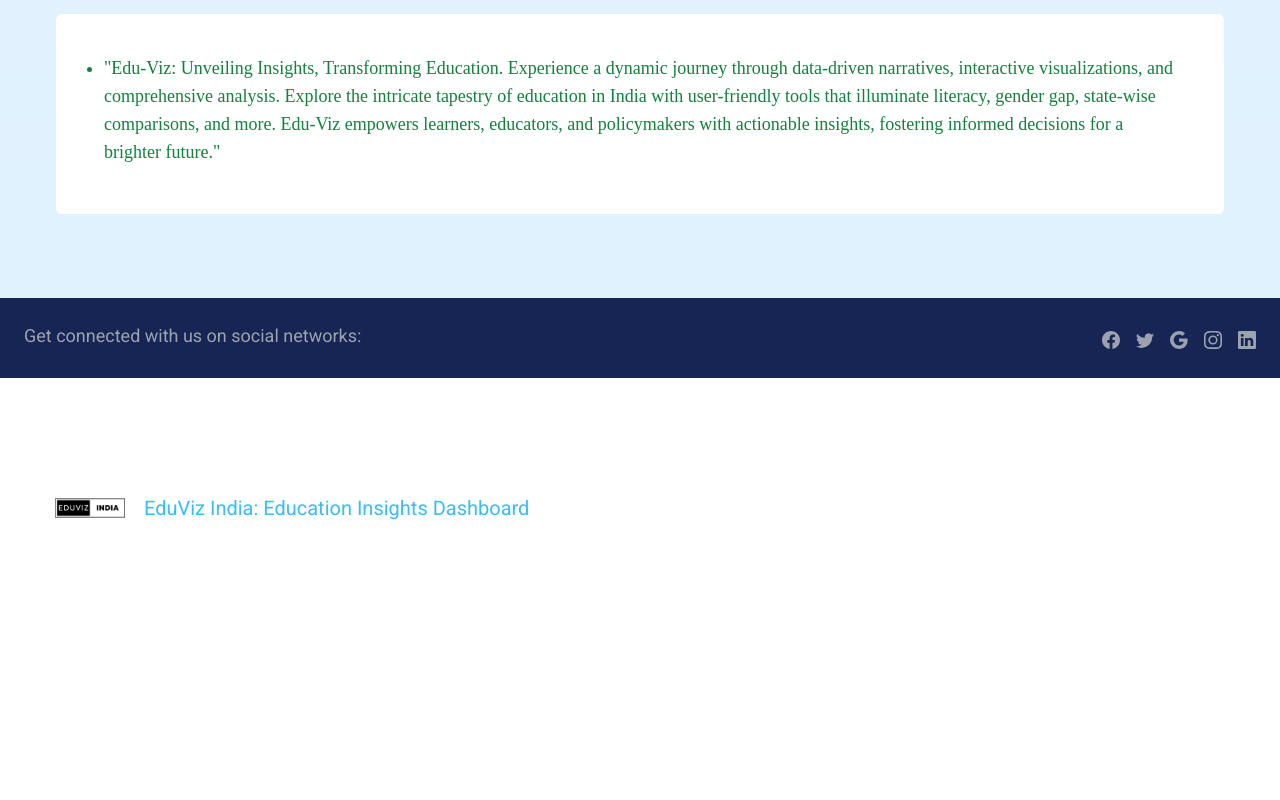
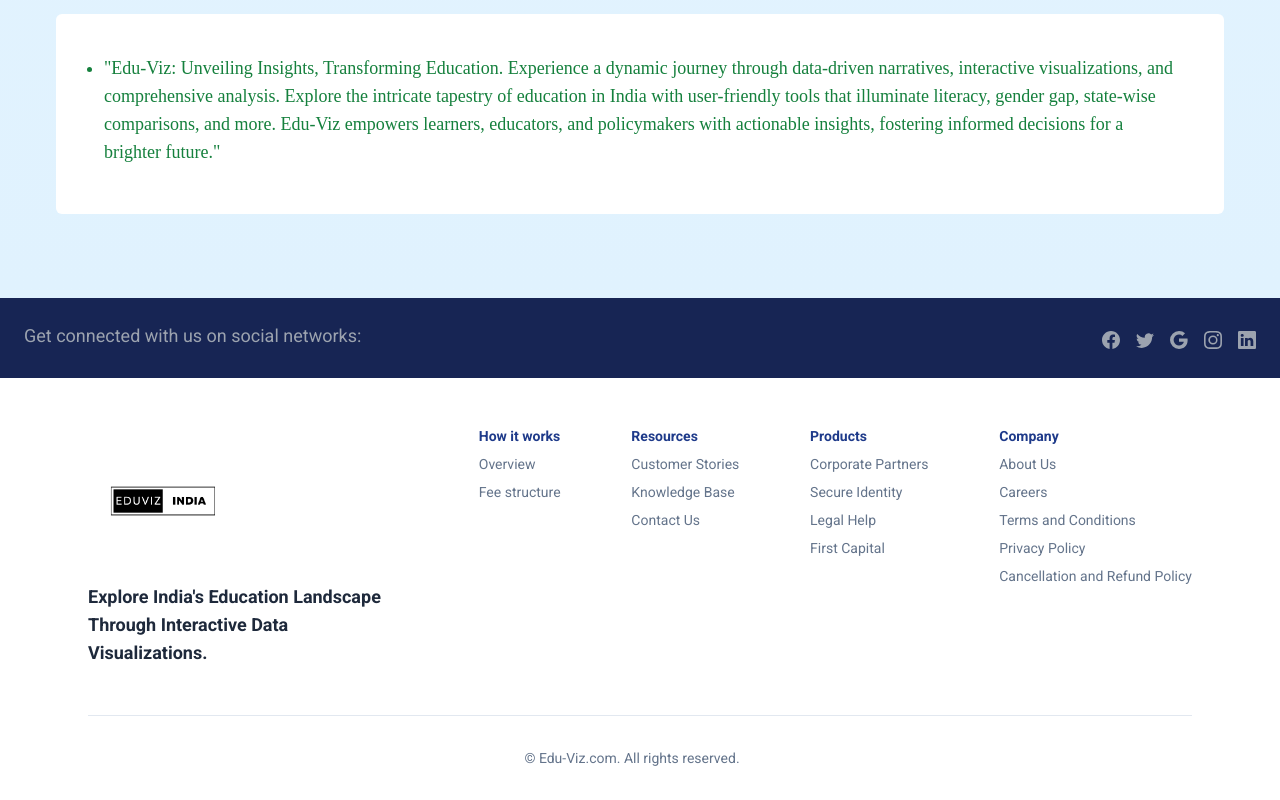
Before and after one commit to pirate08/edu-viz, a Next.js app: page / in a window 1280 px wide. Shown: the part 4824-5624 px from the top of the page. Before the commit the page ends 5462 px from the top, so only its background shows below. Built offline with nearby package versions, Linux system fonts and the light colour scheme.

Commit message:
Home Page is all ready...

```diff
--- a/components/Footer.jsx
+++ b/components/Footer.jsx
@@ -1,53 +1,236 @@
+import Link from 'next/link';
 import React from 'react';
-import {
-  BsFacebook,
-  BsTwitter,
-  BsGoogle,
-  BsInstagram,
-  BsLinkedin,
-} from 'react-icons/bs';
 import Image from 'next/image';
 
-const Footer = () => {
+function Footer() {
   return (
-    <div>
-      <div className='h-20 w-full bg-blue-950 text-gray-400'>
-        {/* Connection-- */}
-        <div className='flex flex-wrap items-center justify-center md:justify-between py-3 px-3 md:px-6 md:py-6'>
-          <h1 className='text-lg'>Get connected with us on social networks:</h1>
-          {/* --Icons-- */}
-          <div className='flex items-center gap-4 mt-2 cursor-pointer text-lg'>
-            <BsFacebook />
-            <BsTwitter />
-            <BsGoogle />
-            <BsInstagram />
-            <BsLinkedin />
+    <footer>
+      <div className='max-w-6xl mx-auto px-4 sm:px-6'>
+        {/* Top area: Blocks */}
+        <div className='flex flex-col md:flex-row justify-between sm:grid-cols-12 gap-8 py-8 md:py-12'>
+          {/* 1st block */}
+          <div className='sm:col-span-12 lg:col-span-4 lg:max-w-xs'>
+            <div>
+              {/* Logo */}
+              <Link
+                href='/'
+                className='inline-flex text-blue-600 transition duration-150 ease-in-out'
+                aria-label='Cruip'>
+                <Image
+                  src='/nav-img-removebg.png'
+                  alt='logo'
+                  width={150}
+                  height={150}
+                />
+              </Link>
+            </div>
+            <div className='text-lg font-bold text-slate-800'>
+              Explore India's Education Landscape Through Interactive Data
+              Visualizations.
+            </div>
+          </div>
+
+          {/* 2nd block */}
+          <div className='sm:col-span-6 md:col-span-3 lg:col-span-2'>
+            <h6 className='text-sm text-blue-900 font-semibold mb-2'>
+              How it works
+            </h6>
+            <ul className='text-sm font-medium space-y-2'>
+              <li>
+                <Link
+                  href='#'
+                  className='text-slate-500 hover:text-blue-600 transition duration-150 ease-in-out'>
+                  Overview
+                </Link>
+              </li>
+              <li>
+                <Link
+                  href='#'
+                  className='text-slate-500 hover:text-blue-600 transition duration-150 ease-in-out'>
+                  Fee structure
+                </Link>
+              </li>
+            </ul>
+          </div>
+
+          {/* 3rd block */}
+          <div className='sm:col-span-6 md:col-span-3 lg:col-span-2'>
+            <h6 className='text-sm text-blue-900 font-semibold mb-2'>
+              Resources
+            </h6>
+            <ul className='text-sm font-medium space-y-2'>
+              <li>
+                <Link
+                  href='#'
+                  className='text-slate-500 hover:text-blue-600 transition duration-150 ease-in-out'>
+                  Customer Stories
+                </Link>
+              </li>
+              <li>
+                <Link
+                  href='#'
+                  className='text-slate-500 hover:text-blue-600 transition duration-150 ease-in-out'>
+                  Knowledge Base
+                </Link>
+              </li>
+              <li>
+                <Link
+                  href='#'
+                  className='text-slate-500 hover:text-blue-600 transition duration-150 ease-in-out'>
+                  Contact Us
+                </Link>
+              </li>
+            </ul>
+          </div>
+
+          {/* 4th block */}
+          <div className='sm:col-span-6 md:col-span-3 lg:col-span-2'>
+            <h6 className='text-sm text-blue-900 font-semibold mb-2'>
+              Products
+            </h6>
+            <ul className='text-sm font-medium space-y-2'>
+              <li>
+                <Link
+                  href='#'
+                  className='text-slate-500 hover:text-blue-600 transition duration-150 ease-in-out'>
+                  Corporate Partners
+                </Link>
+              </li>
+              <li>
+                <Link
+                  href='#'
+                  className='text-slate-500 hover:text-blue-600 transition duration-150 ease-in-out'>
+                  Secure Identity
+                </Link>
+              </li>
+              <li>
+                <Link
+                  href='#'
+                  className='text-slate-500 hover:text-blue-600 transition duration-150 ease-in-out'>
+                  Legal Help
+                </Link>
+              </li>
+              <li>
+                <Link
+                  href='#'
+                  className='text-slate-500 hover:text-blue-600 transition duration-150 ease-in-out'>
+                  First Capital
+                </Link>
+              </li>
+            </ul>
+          </div>
+
+          {/* 5th block */}
+          <div className='sm:col-span-6 md:col-span-3 lg:col-span-2'>
+            <h6 className='text-sm text-blue-900 font-semibold mb-2'>
+              Company
+            </h6>
+            <ul className='text-sm font-medium space-y-2'>
+              <li>
+                <Link
+                  href='/about'
+                  className='text-slate-500 hover:text-blue-600 transition duration-150 ease-in-out'>
+                  About Us
+                </Link>
+              </li>
+              <li>
+                <Link
+                  href='#'
+                  className='text-slate-500 hover:text-blue-600 transition duration-150 ease-in-out'>
+                  Careers
+                </Link>
+              </li>
+              <li>
+                <Link
+                  href='/terms-conditions'
+                  className='text-slate-500 hover:text-blue-600 transition duration-150 ease-in-out'>
+                  Terms and Conditions
+                </Link>
+              </li>
+              <li>
+                <Link
+                  href='/privacy-policy'
+                  className='text-slate-500 hover:text-blue-600 transition duration-150 ease-in-out'>
+                  Privacy Policy
+                </Link>
+              </li>
+              <li>
+                <Link
+                  href='/refund-policy'
+                  className='text-slate-500 hover:text-blue-600 transition duration-150 ease-in-out'>
+                  Cancellation and Refund Policy
+                </Link>
+              </li>
+            </ul>
+          </div>
+        </div>
+
+        {/* Bottom area */}
+        <div className='flex items-center justify-center py-6 md:py-8 border-t border-slate-200'>
+          {/* Social links */}
+          {/* <ul className='flex space-x-6 mb-4 md:order-1 md:ml-4 md:mb-0'>
+            <li>
+              <a
+                className='text-blue-500 hover:text-blue-600 transition duration-150 ease-in-out'
+                href='#0'
+                aria-label='Twitter'>
+                <svg
+                  className='w-5 h-5 fill-current'
+                  viewBox='0 0 20 20'
+                  xmlns='http://www.w3.org/2000/svg'>
+                  <path d='M20 3.897c-.75.33-1.5.577-2.333.66A4.4 4.4 0 0 0 19.5 2.33c-.833.495-1.667.825-2.583.99a4.053 4.053 0 0 0-3-1.32c-2.25 0-4.084 1.814-4.084 4.041 0 .33 0 .66.084.907-3.5-.164-6.5-1.814-8.5-4.288C1 3.32.833 3.98.833 4.722c0 1.402.75 2.639 1.834 3.381-.667 0-1.334-.165-1.834-.495v.083c0 1.98 1.417 3.629 3.25 3.958-.333.083-.666.165-1.083.165-.25 0-.5 0-.75-.082.5 1.65 2 2.804 3.833 2.804C4.667 15.608 2.917 16.268 1 16.268c-.333 0-.667 0-1-.082C1.833 17.34 4 18 6.25 18c7.583 0 11.667-6.186 11.667-11.546v-.495c.833-.578 1.5-1.32 2.083-2.062Z' />
+                </svg>
+              </a>
+            </li>
+            <li>
+              <a
+                className='text-blue-500 hover:text-blue-600 transition duration-150 ease-in-out'
+                href='#0'
+                aria-label='Facebook'>
+                <svg
+                  className='w-5 h-5 fill-current'
+                  viewBox='0 0 20 20'
+                  xmlns='http://www.w3.org/2000/svg'>
+                  <path d='M20 10.025C20 4.491 15.52 0 10 0S0 4.491 0 10.025c0 4.852 3.44 8.892 8 9.825v-6.817H6v-3.008h2V7.52a3.508 3.508 0 0 1 3.5-3.509H14v3.008h-2c-.55 0-1 .45-1 1.002v2.005h3v3.008h-3V20c5.05-.501 9-4.772 9-9.975Z' />
+                </svg>
+              </a>
+            </li>
+            <li>
+              <a
+                className='text-blue-500 hover:text-blue-600 transition duration-150 ease-in-out'
+                href='#0'
+                aria-label='Telegram'>
+                <svg
+                  className='w-5 h-5 fill-current'
+                  viewBox='0 0 20 20'
+                  xmlns='http://www.w3.org/2000/svg'>
+                  <path d='M19.96 2.336a.421.421 0 0 0-.291-.308 1.543 1.543 0 0 0-.788.054S1.358 8.194.358 8.87c-.215.145-.288.23-.324.33-.173.485.366.694.366.694l4.517 1.428a.506.506 0 0 0 .229-.013c1.026-.63 10.332-6.335 10.873-6.527.083-.024.148 0 .131.061-.215.732-8.257 7.664-8.301 7.706a.16.16 0 0 0-.06.143l-.422 4.28s-.176 1.331 1.196 0a38.082 38.082 0 0 1 2.374-2.11c1.553 1.041 3.224 2.192 3.945 2.794.245.23.576.354.916.342.426-.05.774-.35.876-.754 0 0 3.192-12.471 3.298-14.142.011-.162.025-.268.027-.38.005-.13-.008-.26-.04-.387Z' />
+                </svg>
+              </a>
+            </li>
+            <li>
+              <a
+                className='text-blue-500 hover:text-blue-600 transition duration-150 ease-in-out'
+                href='#0'
+                aria-label='Github'>
+                <svg
+                  className='w-5 h-5 fill-current'
+                  viewBox='0 0 20 20'
+                  xmlns='http://www.w3.org/2000/svg'>
+                  <path d='M10.041 0C4.52 0 0 4.612 0 10.25c0 4.526 2.845 8.37 6.862 9.737.502.085.669-.257.669-.513v-1.708c-2.761.598-3.347-1.367-3.347-1.367-.419-1.196-1.088-1.537-1.088-1.537-1.004-.598 0-.598 0-.598 1.004.085 1.506 1.025 1.506 1.025.92 1.537 2.343 1.11 2.929.854.084-.683.335-1.11.67-1.367-2.26-.256-4.603-1.11-4.603-5.039 0-1.11.419-2.05 1.004-2.733 0-.342-.418-1.367.168-2.733 0 0 .836-.257 2.76 1.025.838-.257 1.674-.342 2.511-.342.837 0 1.674.085 2.51.342 1.925-1.367 2.762-1.025 2.762-1.025.586 1.452.167 2.477.084 2.733.669.683 1.004 1.623 1.004 2.733 0 3.93-2.343 4.783-4.603 5.04.335.341.67.939.67 1.879v2.818c0 .256.167.598.67.513 4.016-1.367 6.86-5.21 6.86-9.737C20.084 4.612 15.565 0 10.042 0Z' />
+                </svg>
+              </a>
+            </li>
+          </ul> */}
+
+          {/* Copyrights note */}
+          <div className='text-sm text-center text-slate-500 mr-4'>
+            © Edu-Viz.com. All rights reserved.
           </div>
         </div>
       </div>
-      {/* --Main Part-- */}
-      <div className='h-full w-full py-10 px-5 md:py-20 md:px-10'>
-        {/* --Logo-- */}
-        <div>
-          <div className='flex items-center'>
-            <Image
-              src='/nav-img-removebg.png'
-              alt='Logo'
-              height={10}
-              width={100}
-              className='rounded bg-white mr-1'
-            />
-            <div>
-              {/* --Title-- */}
-              <h1 className='text-xl cursor-pointer text-sky-400 hidden lg:block'>
-                EduViz India: Education Insights Dashboard
-              </h1>
-            </div>
-          </div>
-        </div>
-      </div>
-    </div>
+    </footer>
   );
-};
+}
 
 export default Footer;
--- /dev/null
+++ b/components/partials/Connection.jsx
@@ -0,0 +1,29 @@
+import React from 'react';
+import {
+  BsFacebook,
+  BsTwitter,
+  BsGoogle,
+  BsInstagram,
+  BsLinkedin,
+} from 'react-icons/bs';
+
+const Connection = () => {
+  return (
+    <div className='h-20 w-full bg-blue-950 text-gray-400'>
+      {/* Connection-- */}
+      <div className='flex flex-wrap items-center justify-center md:justify-between py-3 px-3 md:px-6 md:py-6'>
+        <h1 className='text-lg'>Get connected with us on social networks:</h1>
+        {/* --Icons-- */}
+        <div className='flex items-center gap-4 mt-2 cursor-pointer text-lg'>
+          <BsFacebook />
+          <BsTwitter />
+          <BsGoogle />
+          <BsInstagram />
+          <BsLinkedin />
+        </div>
+      </div>
+    </div>
+  );
+};
+
+export default Connection;
--- a/pages/index.js
+++ b/pages/index.js
@@ -3,6 +3,7 @@
 import HomePage from "@/components/partials/HomePage"
 import Navbar from "@/components/responsiveness/Navbar"
 import Footer from "@/components/Footer"
+import Connection from "@/components/partials/Connection"
 
 export default function Home() {
   return (
@@ -17,6 +18,10 @@
       <div>
         <HomePage />
       </div>
+      {/* --Connection-- */}
+      <div>
+        <Connection />
+      </div>
       {/* --Footer-- */}
       <div>
         <Footer />
```
